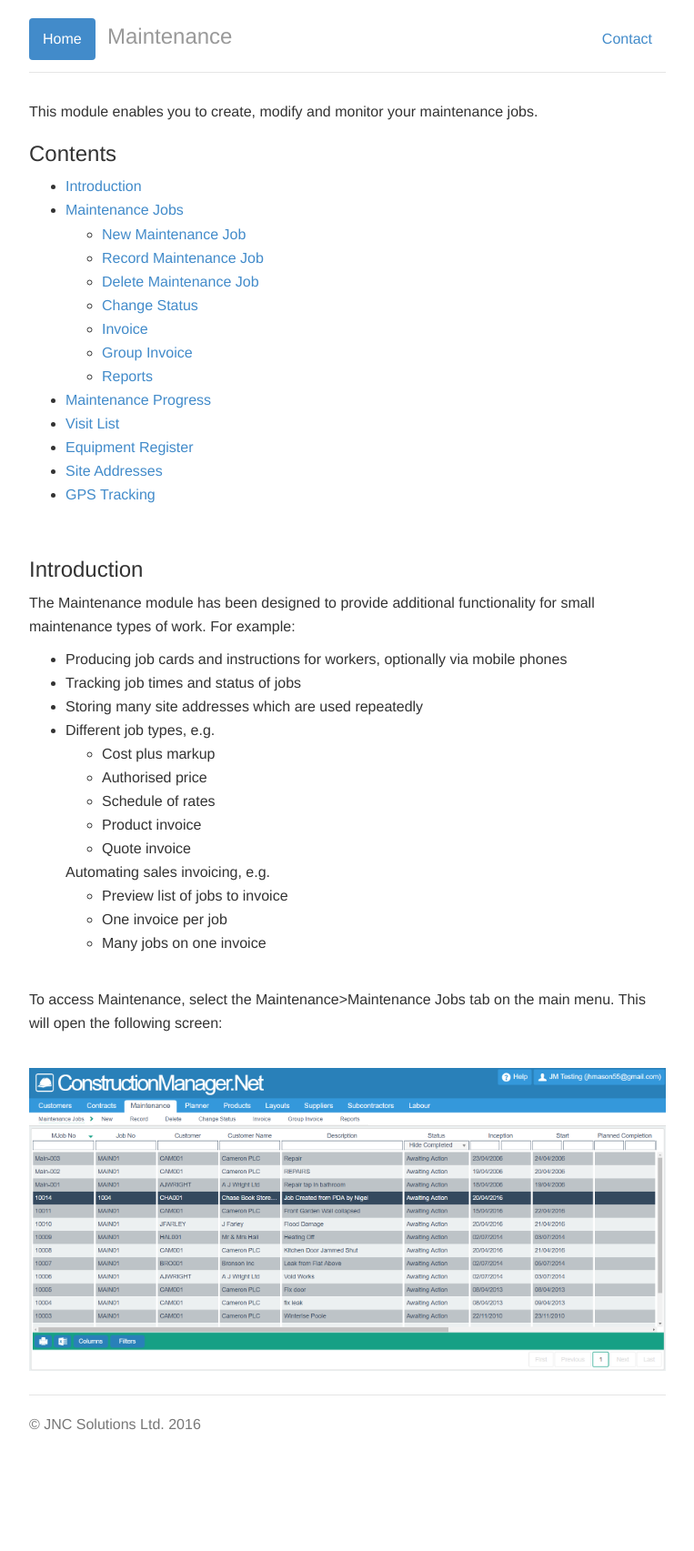
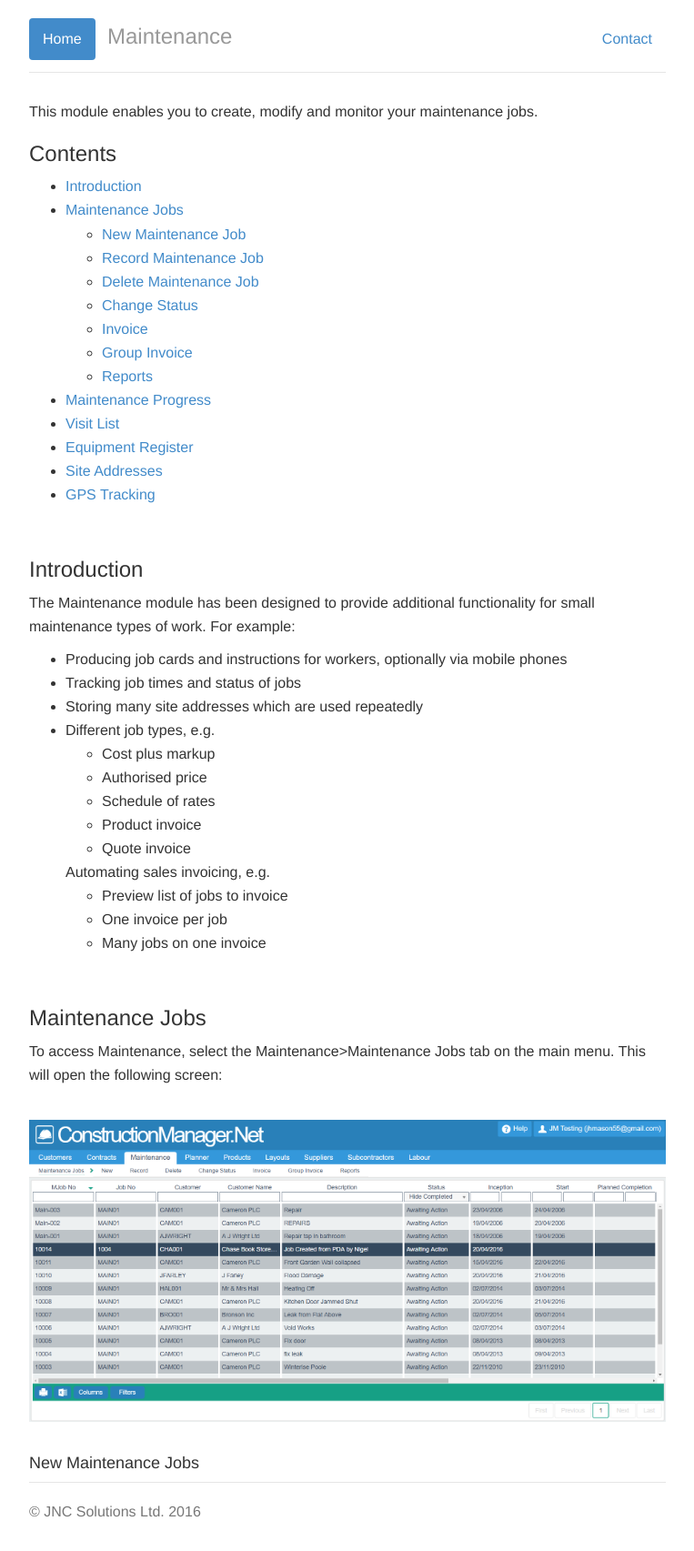
Before and after one commit to JNCSolutions/ConstructionManagerDocs, a Jekyll site: the page built from maintenance.html, in a window 1280 px wide. Shown: the whole page at 91% size, without its empty margins (258-1021 px from the left). Built offline with Jekyll 4.4.1, drawn with Linux system fonts in a browser that asks for light colours; before the commit the page ends 1609 px from its top, so only the background shows below that.

Commit message:
Update maintenance.html

```diff
--- a/maintenance.html
+++ b/maintenance.html
@@ -50,11 +50,12 @@ title: Maintenance
       </ul>
       <br>
 
+      <h3>Maintenance Jobs</h3>
       <p>To access Maintenance, select the Maintenance>Maintenance Jobs tab on the main menu.
           This will open the following screen:</p>
       <br>
       <img src="img/Maintenance_List_01.PNG" style="width: 100%;">
       <br> <br>
-
+      <h4>New Maintenance Jobs</h4>
 
  </div>
```
